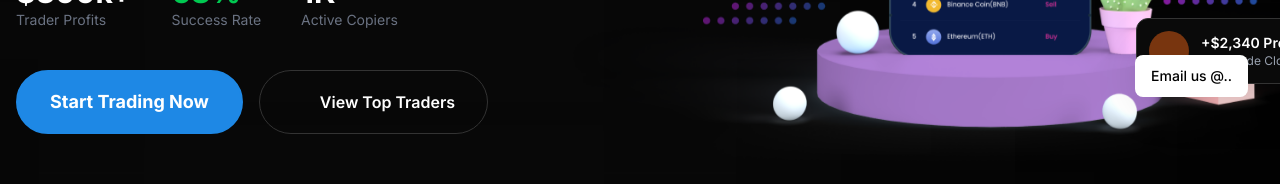
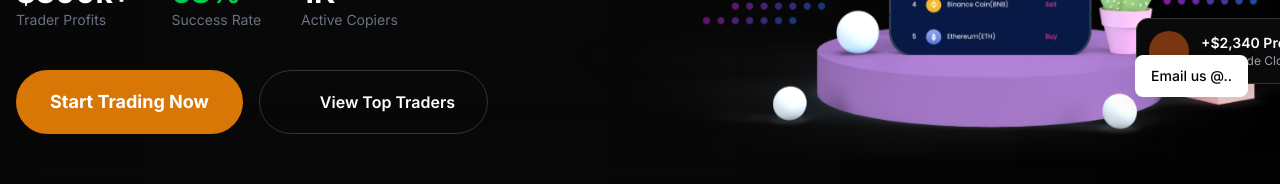
Before and after one commit to t858/cr-crypto, a Next.js app: page / in a window 1280 px wide. Shown: the part 671-855 px from the top of the page. Built offline with nearby package versions, Linux system fonts and the light colour scheme; no server answers; some icons are missing.

Commit message:
Update to color

```diff
--- a/src/app/components/home/hero/index.tsx
+++ b/src/app/components/home/hero/index.tsx
@@ -35,7 +35,7 @@ const Banner = () => {
                   </div>
                 </div>
                 <div className="flex flex-col sm:flex-row gap-4 justify-center lg:justify-start" data-aos="fade-up" data-aos-duration="1400">
-                  <Link href="/signin" className="bg-[#1e88e5] text-white px-8 py-4 rounded-full font-bold text-lg hover:bg-[#1565c0] hover:shadow-[0_0_20px_rgba(30,136,229,0.4)] transition-all duration-300 w-full sm:w-auto text-center border-2 border-[#1e88e5]">
+                  <Link href="/signin" className="bg-[#D97706] text-white px-8 py-4 rounded-full font-bold text-lg hover:bg-[#B45309] hover:shadow-[0_0_20px_rgba(217,119,6,0.4)] transition-all duration-300 w-full sm:w-auto text-center border-2 border-[#D97706]">
                     Start Trading Now
                   </Link>
                   <Link
```
